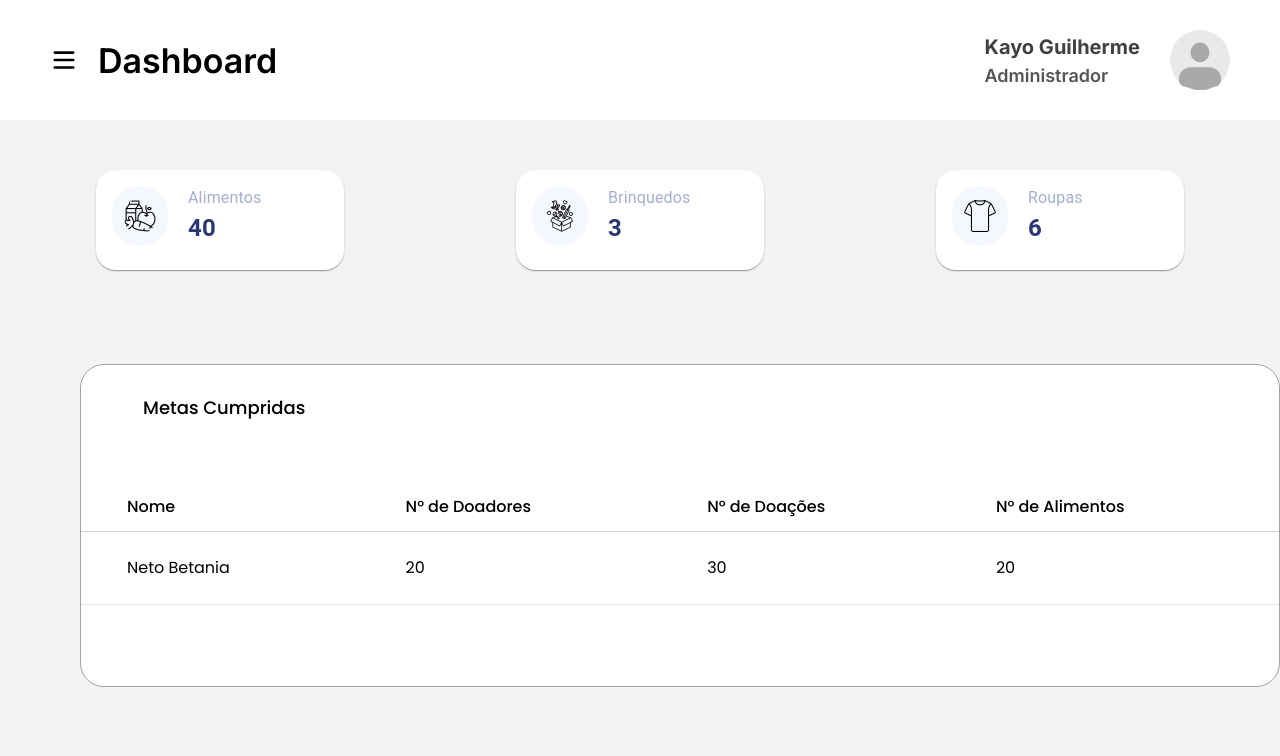
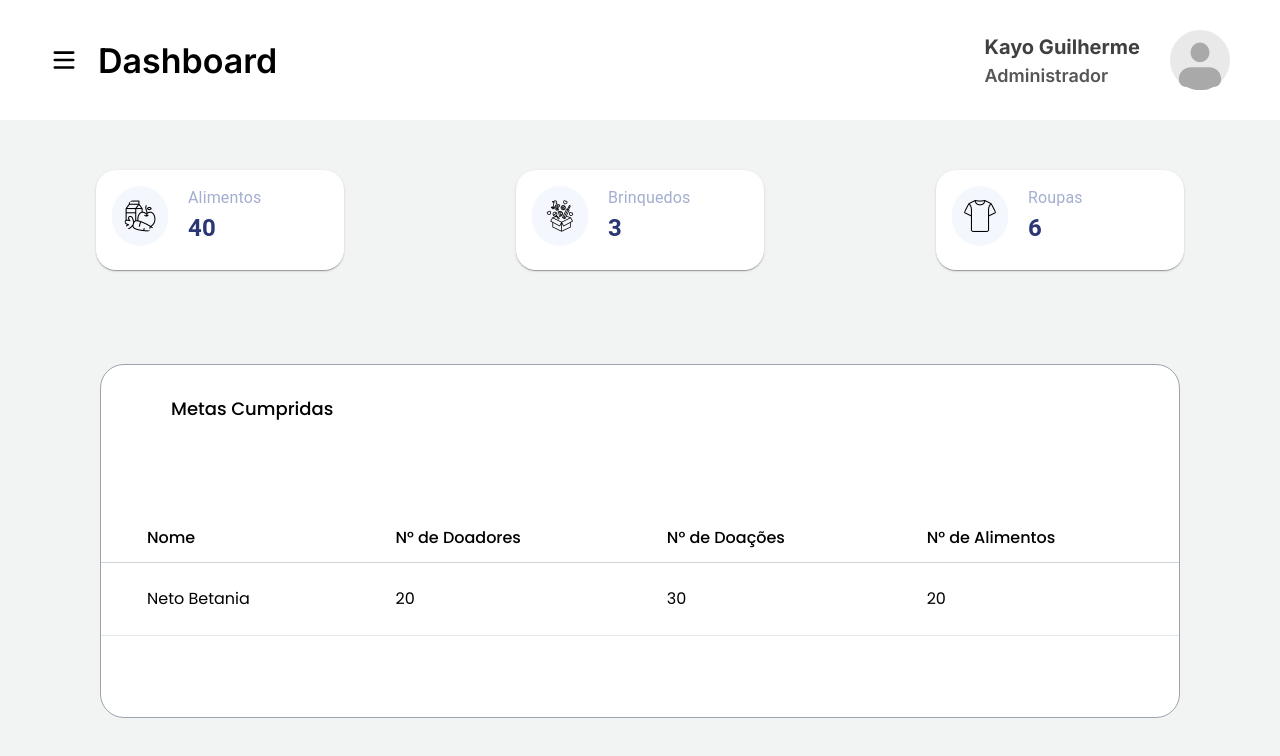
Before and after one commit to gabriellxz/natal_solidario_front, a React (Vite) app: page /dashboard in a window 1280 px wide. Shown: the top 756 px of the page. Built offline with nearby package versions, Linux system fonts and the light colour scheme.

Commit message:
fix: ajustes na tabela de arrecadadores

```diff
--- a/src/components/Dashboard/TableTargets.tsx
+++ b/src/components/Dashboard/TableTargets.tsx
@@ -63,12 +63,12 @@ export default function TableTargets() {
 
 export default function TableTargets() {
   return (
-    <div className="bg-white mt-[94px] w-[1200px] ml-[80px] pb-[81px] border border-gray-400 rounded-3xl">
-      <div className="ml-[62px] mt-[29px] mr-[981px] mb-[25px] font-poppins text-lg font-medium w-[200px]">
+    <div className="bg-white mt-[94px] w-full pb-[81px] border border-gray-400 rounded-3xl">
+      <div className="p-[30px] pl-[70px] font-poppins text-lg font-medium">
         <span>Metas Cumpridas</span>
       </div>
       <div className="mt-[61px] font-poppins">
-        <table className="min-w-full">
+        <table className="w-full">
           <thead className="">
             <tr className="border-b border-gray-300 w-full">
               <th className="text-left py-3 px-6 pl-[46px] font-medium">
```
